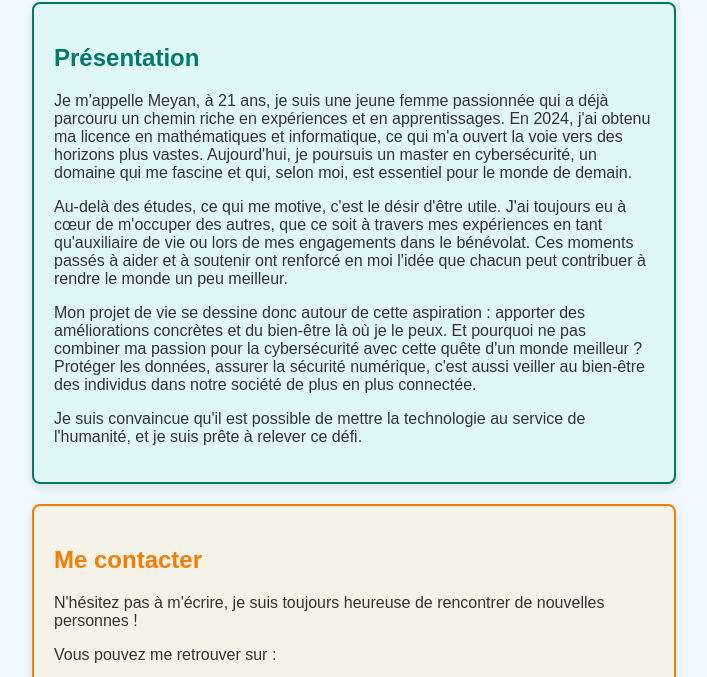
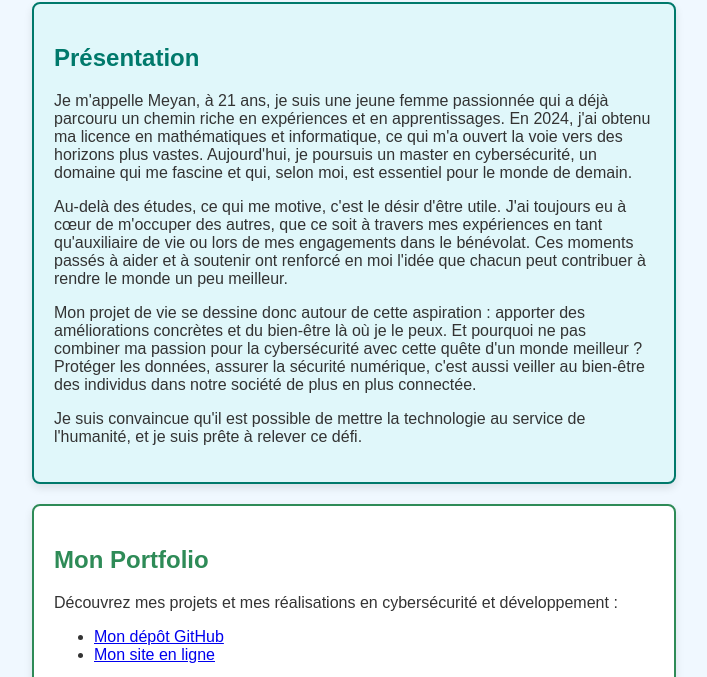
Before and after one commit to meyan03/monSite, a plain HTML site: page quisuisje.html in a window 1280 px wide. Shown: the part 106-783 px from the top of the page, without its empty margins (286-993 px from the left). Drawn offline with Linux system fonts and the light colour scheme.

Commit message:
mise à jour

```diff
--- a/quisuisje.html
+++ b/quisuisje.html
@@ -1,4 +1,3 @@
-<!-- quisuisje.html -->
 <!DOCTYPE html>
 <html lang="fr">
 <head>
@@ -28,6 +27,19 @@
         }
         .about h2 {
             color: #00796b;
+        }
+        .portfolio {
+            background-color: #fff;
+            border: 2px solid #2e8b57;
+            border-radius: 8px;
+            margin: 20px auto;
+            padding: 20px;
+            max-width: 600px;
+            box-shadow: 0 4px 8px rgba(0, 0, 0, 0.1);
+            text-align: left;
+        }
+        .portfolio h2 {
+            color: #2e8b57;
         }
         .contact {
             background-color: #f5f2e8;
@@ -63,7 +75,17 @@
         <p>Je m'appelle Meyan, à 21 ans, je suis une jeune femme passionnée qui a déjà parcouru un chemin riche en expériences et en apprentissages. En 2024, j'ai obtenu ma licence en mathématiques et informatique, ce qui m'a ouvert la voie vers des horizons plus vastes. Aujourd'hui, je poursuis un master en cybersécurité, un domaine qui me fascine et qui, selon moi, est essentiel pour le monde de demain.</p>
         <p>Au-delà des études, ce qui me motive, c'est le désir d'être utile. J'ai toujours eu à cœur de m'occuper des autres, que ce soit à travers mes expériences en tant qu'auxiliaire de vie ou lors de mes engagements dans le bénévolat. Ces moments passés à aider et à soutenir ont renforcé en moi l'idée que chacun peut contribuer à rendre le monde un peu meilleur.</p>
         <p>Mon projet de vie se dessine donc autour de cette aspiration : apporter des améliorations concrètes et du bien-être là où je le peux. Et pourquoi ne pas combiner ma passion pour la cybersécurité avec cette quête d'un monde meilleur ? Protéger les données, assurer la sécurité numérique, c'est aussi veiller au bien-être des individus dans notre société de plus en plus connectée.</p>
-        <p>Je suis convaincue qu'il est possible de mettre la technologie au service de l'humanité, et je suis prête à relever ce défi.</p>
+        <p>Je suis convaincue qu'il est possible de mettre la technologie au service de l'humanité, et je suis prête à relever ce défi.</p>
+    </div>
+
+    <!-- Section Mon Portfolio -->
+    <div class="portfolio">
+        <h2>Mon Portfolio</h2>
+        <p>Découvrez mes projets et mes réalisations en cybersécurité et développement :</p>
+        <ul>
+            <li><a href="https://github.com/meyan03/portfolio" target="_blank">Mon dépôt GitHub</a></li>
+            <li><a href="https://meyan03.github.io/portfolio" target="_blank">Mon site en ligne</a></li>
+        </ul>
     </div>
 
     <!-- Section Me contacter -->
```
